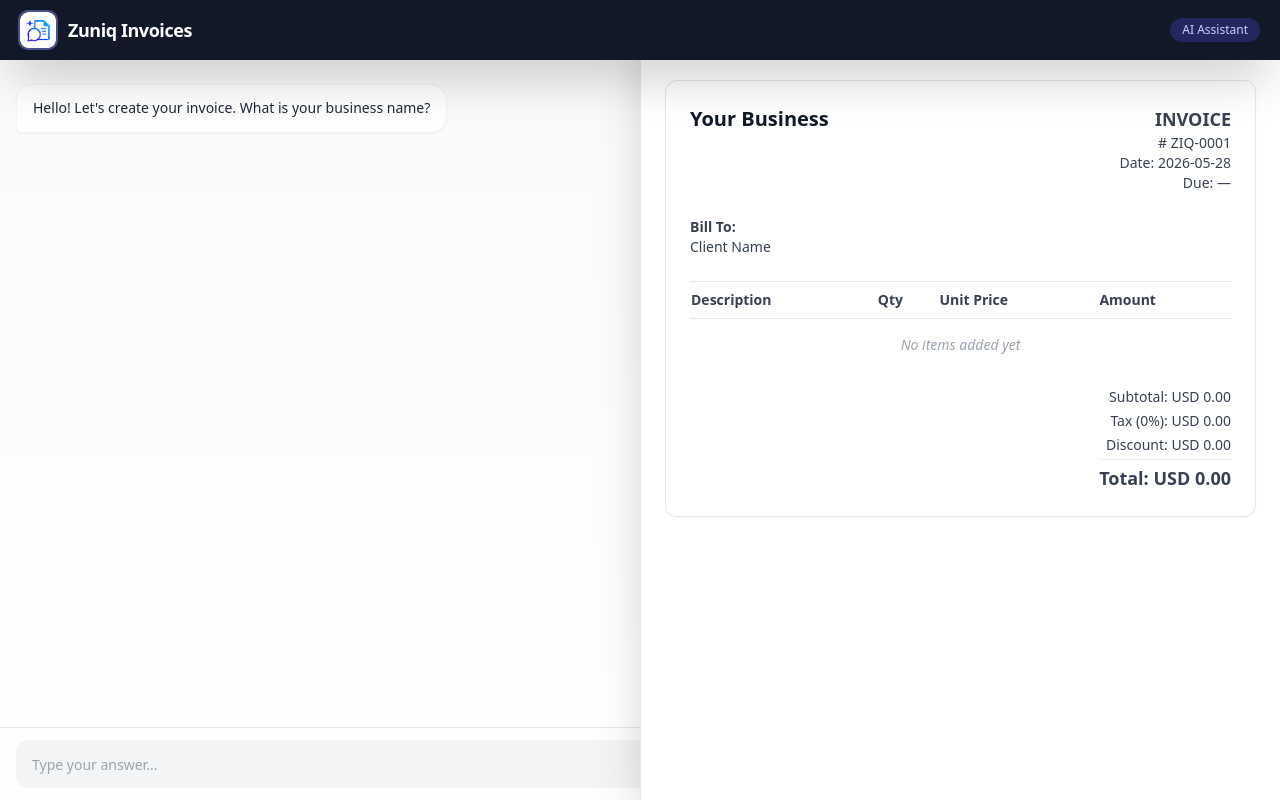
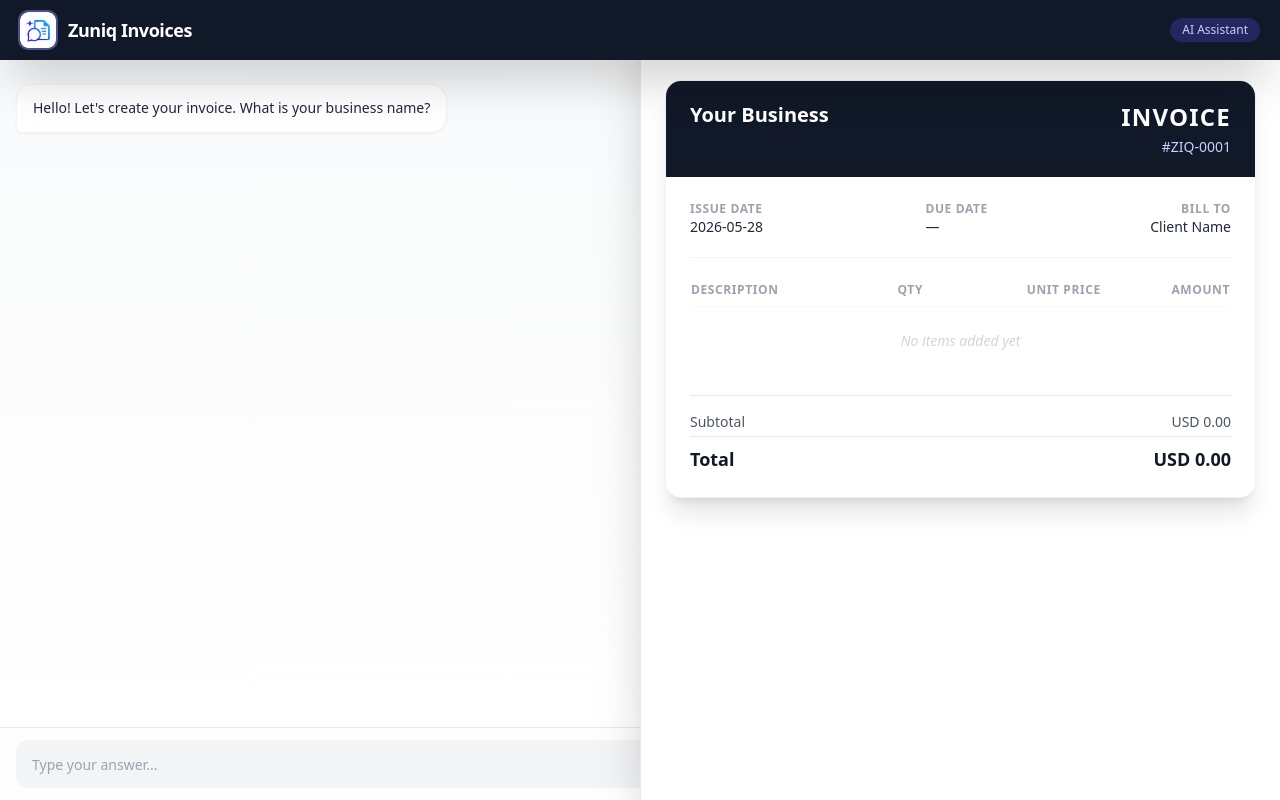
Before and after one commit to zuniqcomputers-crypto/zuniq-ai-invoices, a Next.js app: page /new in a window 1280 px wide. Built offline with nearby package versions, Linux system fonts and the light colour scheme.

Commit message:
premium invoice preview design

```diff
--- a/src/components/InvoicePreview.tsx
+++ b/src/components/InvoicePreview.tsx
@@ -2,49 +2,102 @@ import { InvoiceData } from "@/utils/ai";
 
 export default function InvoicePreview({ data }: { data: InvoiceData }) {
   return (
-    <div className="border rounded-xl p-6 shadow-sm bg-white text-gray-700 text-sm">
-      <div className="flex justify-between items-start mb-6">
+    <div className="bg-white rounded-2xl shadow-xl border border-gray-100 overflow-hidden">
+      {/* Header */}
+      <div className="bg-gray-900 text-white px-6 py-5">
+        <div className="flex justify-between items-start">
           <div>
-          <h3 className="text-xl font-bold text-gray-900">{data.business_name || "Your Business"}</h3>
-          <p>{data.business_email}</p>
+            <h3 className="text-xl font-bold">{data.business_name || "Your Business"}</h3>
+            {data.business_email && <p className="text-indigo-200 text-xs mt-1">{data.business_email}</p>}
           </div>
           <div className="text-right">
-          <p className="font-bold text-lg">INVOICE</p>
-          <p># {data.invoice_id || "ZIQ-0001"}</p>
-          <p>Date: {data.issue_date}</p>
-          <p>Due: {data.due_date || "—"}</p>
+            <div className="text-2xl font-bold tracking-wider">INVOICE</div>
+            <div className="text-indigo-200 text-sm mt-1">#{data.invoice_id || "ZIQ-0001"}</div>
           </div>
         </div>
-      <div className="grid grid-cols-2 mb-6">
+      </div>
+
+      <div className="p-6 space-y-5">
+        {/* Dates & Client */}
+        <div className="flex justify-between text-sm">
           <div>
-          <p className="font-semibold">Bill To:</p>
-          <p>{data.client_name || "Client Name"}</p>
-          <p>{data.client_email}</p>
-          <p>{data.client_address}</p>
+            <p className="text-gray-400 text-xs uppercase tracking-wider font-semibold">Issue Date</p>
+            <p className="font-medium text-gray-800">{data.issue_date || "—"}</p>
+          </div>
+          <div>
+            <p className="text-gray-400 text-xs uppercase tracking-wider font-semibold">Due Date</p>
+            <p className="font-medium text-gray-800">{data.due_date || "—"}</p>
+          </div>
+          <div className="text-right">
+            <p className="text-gray-400 text-xs uppercase tracking-wider font-semibold">Bill To</p>
+            <p className="font-medium text-gray-800">{data.client_name || "Client Name"}</p>
+            {data.client_email && <p className="text-gray-500 text-xs">{data.client_email}</p>}
+            {data.client_address && <p className="text-gray-500 text-xs">{data.client_address}</p>}
           </div>
         </div>
-      <table className="w-full mb-4 border-t">
-        <thead><tr className="border-b text-left"><th className="py-2">Description</th><th className="py-2">Qty</th><th className="py-2">Unit Price</th><th className="py-2">Amount</th></tr></thead>
+
+        {/* Items Table */}
+        <div className="border-t border-gray-100 pt-4">
+          <table className="w-full text-sm">
+            <thead>
+              <tr className="text-left text-gray-400 text-xs uppercase tracking-wider border-b border-gray-50">
+                <th className="py-2 font-semibold">Description</th>
+                <th className="py-2 font-semibold text-center">Qty</th>
+                <th className="py-2 font-semibold text-right">Unit Price</th>
+                <th className="py-2 font-semibold text-right">Amount</th>
+              </tr>
+            </thead>
             <tbody>
               {data.items.length === 0 ? (
-            <tr><td colSpan={4} className="py-4 text-center text-gray-400 italic">No items added yet</td></tr>
-          ) : data.items.map((item, idx) => (
-            <tr key={idx} className="border-b">
-              <td className="py-2">{item.description || "Service"}</td>
-              <td className="py-2">{item.quantity}</td>
-              <td className="py-2">{data.currency} {item.unit_price.toFixed(2)}</td>
-              <td className="py-2">{data.currency} {(item.quantity * item.unit_price).toFixed(2)}</td>
+                <tr>
+                  <td colSpan={4} className="py-6 text-center text-gray-300 italic">No items added yet</td>
                 </tr>
-          ))}
+              ) : (
+                data.items.map((item, idx) => (
+                  <tr key={idx} className="border-b border-gray-50">
+                    <td className="py-3 text-gray-800">{item.description || "Service"}</td>
+                    <td className="py-3 text-center text-gray-600">{item.quantity}</td>
+                    <td className="py-3 text-right text-gray-600">{data.currency} {item.unit_price.toFixed(2)}</td>
+                    <td className="py-3 text-right font-medium text-gray-800">{data.currency} {(item.quantity * item.unit_price).toFixed(2)}</td>
+                  </tr>
+                ))
+              )}
             </tbody>
           </table>
-      <div className="flex flex-col items-end space-y-1">
-        <p>Subtotal: {data.currency} {data.subtotal.toFixed(2)}</p>
-        <p>Tax ({data.tax_percentage}%): {data.currency} {((data.subtotal * data.tax_percentage) / 100).toFixed(2)}</p>
-        <p>Discount: {data.currency} {data.discount.toFixed(2)}</p>
-        <p className="font-bold text-lg border-t pt-1">Total: {data.currency} {data.total.toFixed(2)}</p>
         </div>
-      {data.notes && <div className="mt-6 border-t pt-3 text-xs text-gray-500">Notes: {data.notes}</div>}
+
+        {/* Totals */}
+        <div className="border-t border-gray-200 pt-4 space-y-1 text-sm">
+          <div className="flex justify-between text-gray-600">
+            <span>Subtotal</span>
+            <span>{data.currency} {data.subtotal.toFixed(2)}</span>
+          </div>
+          {data.tax_percentage > 0 && (
+            <div className="flex justify-between text-gray-600">
+              <span>Tax ({data.tax_percentage}%)</span>
+              <span>{data.currency} {((data.subtotal * data.tax_percentage) / 100).toFixed(2)}</span>
+            </div>
+          )}
+          {data.discount > 0 && (
+            <div className="flex justify-between text-gray-600">
+              <span>Discount</span>
+              <span>-{data.currency} {data.discount.toFixed(2)}</span>
+            </div>
+          )}
+          <div className="flex justify-between text-lg font-bold text-gray-900 pt-2 border-t border-gray-200">
+            <span>Total</span>
+            <span>{data.currency} {data.total.toFixed(2)}</span>
+          </div>
+        </div>
+
+        {/* Notes */}
+        {data.notes && (
+          <div className="border-t border-gray-100 pt-4 text-xs text-gray-500">
+            <p className="font-semibold text-gray-400 mb-1">Notes</p>
+            <p>{data.notes}</p>
+          </div>
+        )}
+      </div>
     </div>
   );
 }
```
Lines whose indentation alone changed are shown as unchanged.
